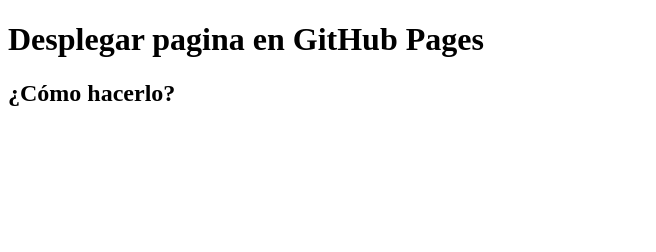
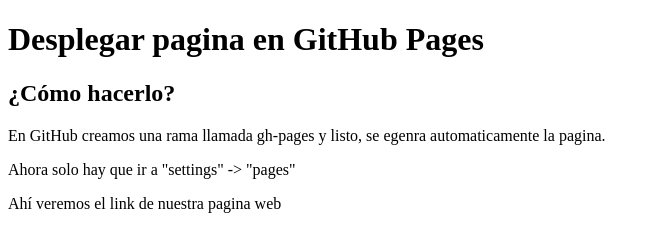
Before and after one commit to PacoWebDeveloper/prueba-gh-pages, a plain HTML site: page index.html in a window 1280 px wide. Shown: the whole page, without its empty margins (0-656 px from the left). Drawn offline with Linux system fonts and the light colour scheme.

Commit message:
Explicación

```diff
--- a/index.html
+++ b/index.html
@@ -9,5 +9,8 @@
 <body>
     <h1>Desplegar pagina en GitHub Pages</h1>
     <h2>¿Cómo hacerlo?</h2>
+    <p>En GitHub creamos una rama llamada gh-pages y listo, se egenra automaticamente la pagina.</p>
+    <p>Ahora solo hay que ir a "settings" -> "pages"</p>
+    <p>Ahí veremos el link de nuestra pagina web</p>
 </body>
 </html>
```
